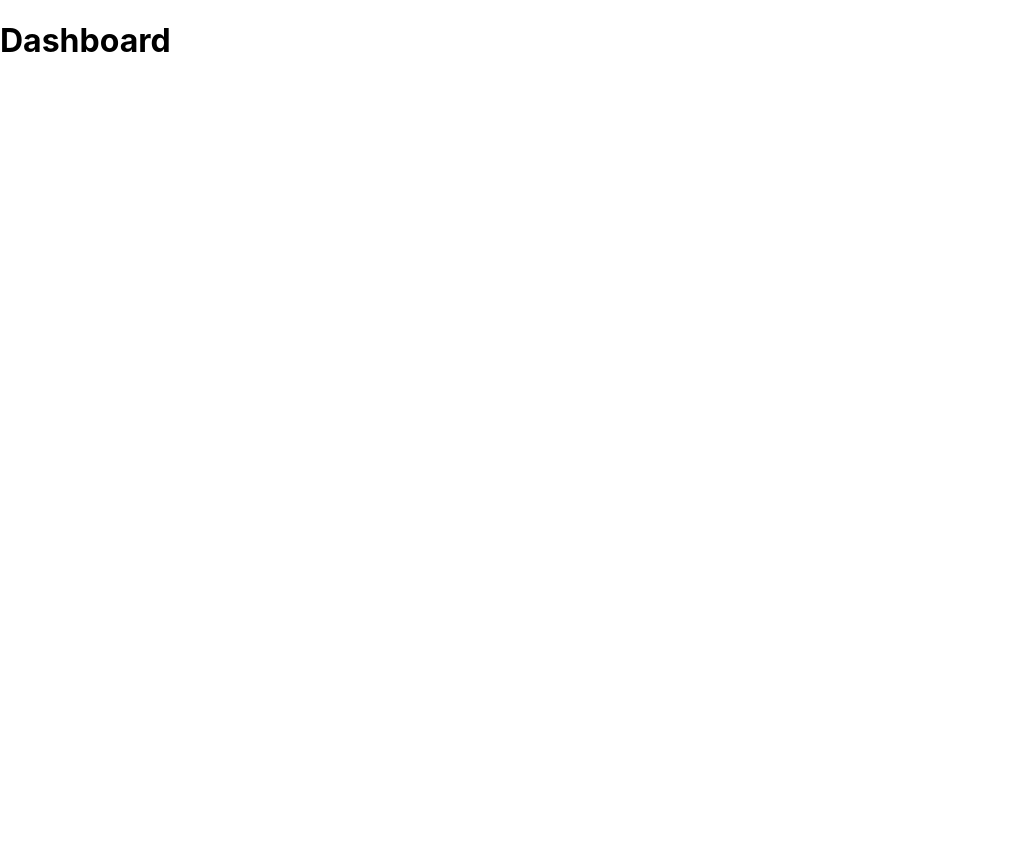
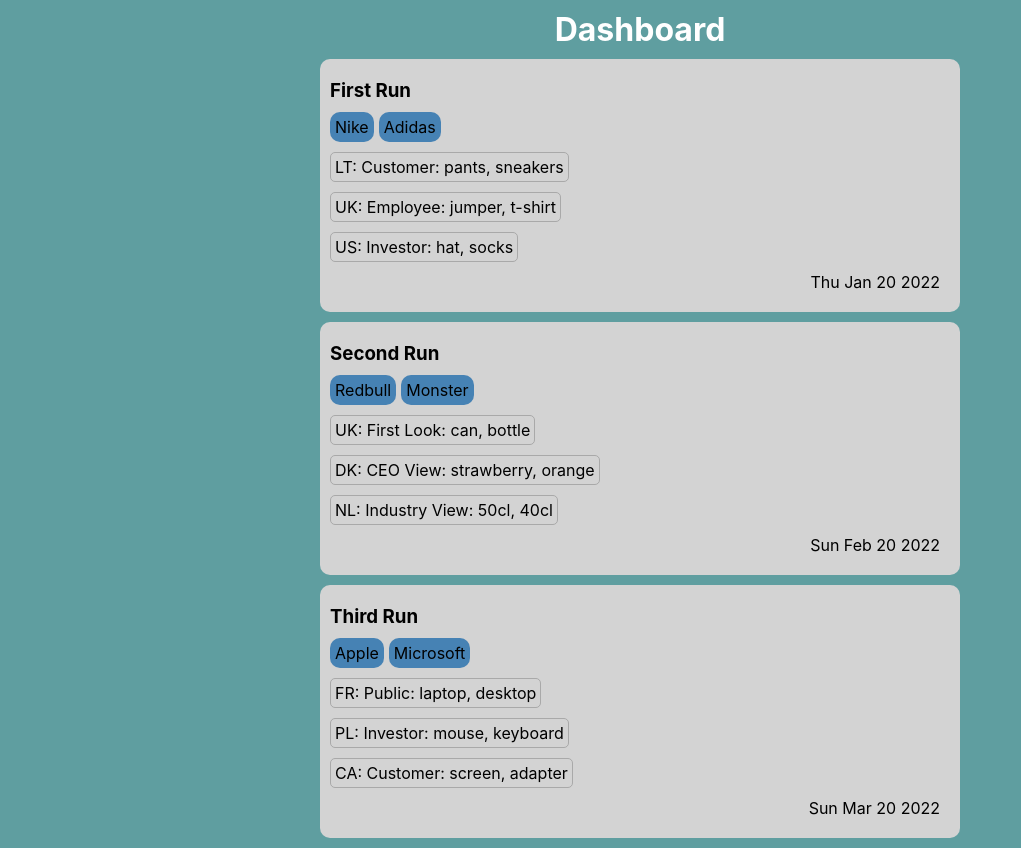
Before and after one commit to Valentino30/Data_Visualization_App_React_Typescript, a React (Create React App) app: page / in a window 1280 px wide. Shown: the whole page, without its empty margins (0-1021 px from the left). Before the commit the page ends 800 px from the top, so only its background shows below. Built offline with nearby package versions, Linux system fonts and the light colour scheme; the HTML template or start-up script is replaced by a standard one.

Commit message:
Add List and Card component

```diff
--- a/src/App.tsx
+++ b/src/App.tsx
@@ -1,7 +1,13 @@
+import { mockRuns } from "./data";
+import List from "./components/List";
+
 function App() {
   return (
-    <div>
-      <h1>Dashboard</h1>
+    <div
+      style={{ display: "flex", flexDirection: "column", alignItems: "center" }}
+    >
+      <h1 style={{ color: "white", margin: 10 }}>Dashboard</h1>
+      <List listItems={mockRuns} />
     </div>
   );
 }
--- /dev/null
+++ b/src/components/Card/index.tsx
@@ -0,0 +1,59 @@
+type CardProps = {
+  id: string;
+  name: string;
+  brands: string[];
+  tags: {
+    language: string;
+    profile: string;
+    keywords: string[];
+  }[];
+  date: string;
+};
+
+export default function Card({ id, name, brands, tags, date }: CardProps) {
+  const readableDate = new Date(date).toDateString();
+  return (
+    <div
+      id={id}
+      style={{
+        backgroundColor: "lightgray",
+        borderRadius: 10,
+        marginBottom: 10,
+        padding: 10,
+      }}
+    >
+      <h3 style={{ margin: "10px 0px" }}>{name}</h3>
+      <div style={{ display: "flex", marginBottom: 10 }}>
+        {brands.map((brand) => (
+          <div
+            style={{
+              marginRight: 5,
+              backgroundColor: "steelblue",
+              borderRadius: 10,
+              padding: 5,
+            }}
+          >
+            {brand}
+          </div>
+        ))}
+      </div>
+      <ul style={{ listStyleType: "none", padding: 0 }}>
+        {tags.map((tag) => (
+          <li
+            style={{
+              marginBottom: 10,
+              border: "1px solid darkgray",
+              borderRadius: 5,
+              width: "fit-content",
+              padding: 4,
+            }}
+          >
+            {`${tag.language}: ${tag.profile}:
+            ${tag.keywords.map((keyword) => ` ${keyword}`)}`}
+          </li>
+        ))}
+      </ul>
+      <p style={{ textAlign: "right", margin: 10 }}>{readableDate}</p>
+    </div>
+  );
+}
--- /dev/null
+++ b/src/components/List/index.tsx
@@ -0,0 +1,33 @@
+import Card from "../Card";
+
+type ListProps = {
+  listItems: {
+    id: string;
+    name: string;
+    brands: string[];
+    tags: {
+      language: string;
+      profile: string;
+      keywords: string[];
+    }[];
+    date: string;
+  }[];
+};
+
+export default function List({ listItems }: ListProps) {
+  return (
+    <ul style={{ listStyleType: "none", padding: 0, width: "50%", margin: 0 }}>
+      {listItems.map((listItem) => (
+        <li key={listItem.id}>
+          <Card
+            id={listItem.id}
+            name={listItem.name}
+            brands={listItem.brands}
+            tags={listItem.tags}
+            date={listItem.date}
+          />
+        </li>
+      ))}
+    </ul>
+  );
+}
--- a/src/data/index.ts
+++ b/src/data/index.ts
@@ -1,4 +1,4 @@
-export const runs = [
+export const mockRuns = [
   {
     id: "1",
     name: "First Run",
@@ -6,8 +6,18 @@
     tags: [
       {
         language: "LT",
-        profile: "public",
+        profile: "Customer",
         keywords: ["pants", "sneakers"],
+      },
+      {
+        language: "UK",
+        profile: "Employee",
+        keywords: ["jumper", "t-shirt"],
+      },
+      {
+        language: "US",
+        profile: "Investor",
+        keywords: ["hat", "socks"],
       },
     ],
     date: "2022-01-20T00:00:00",
@@ -18,9 +28,19 @@
     brands: ["Redbull", "Monster"],
     tags: [
       {
-        language: "LT",
-        profile: "public",
+        language: "UK",
+        profile: "First Look",
         keywords: ["can", "bottle"],
+      },
+      {
+        language: "DK",
+        profile: "CEO View",
+        keywords: ["strawberry", "orange"],
+      },
+      {
+        language: "NL",
+        profile: "Industry View",
+        keywords: ["50cl", "40cl"],
       },
     ],
     date: "2022-02-20T00:00:00",
@@ -31,9 +51,19 @@
     brands: ["Apple", "Microsoft"],
     tags: [
       {
-        language: "LT",
-        profile: "public",
+        language: "FR",
+        profile: "Public",
         keywords: ["laptop", "desktop"],
+      },
+      {
+        language: "PL",
+        profile: "Investor",
+        keywords: ["mouse", "keyboard"],
+      },
+      {
+        language: "CA",
+        profile: "Customer",
+        keywords: ["screen", "adapter"],
       },
     ],
     date: "2022-03-20T00:00:00",
--- a/src/index.css
+++ b/src/index.css
@@ -1,4 +1,5 @@
 body {
+  background-color: cadetblue;
   margin: 0;
   font-family: -apple-system, BlinkMacSystemFont, 'Segoe UI', 'Roboto', 'Oxygen',
     'Ubuntu', 'Cantarell', 'Fira Sans', 'Droid Sans', 'Helvetica Neue',
```
